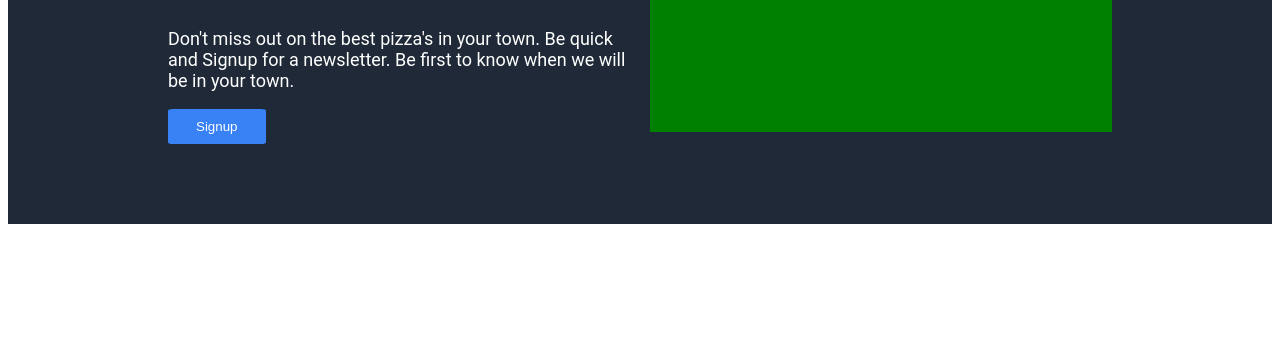
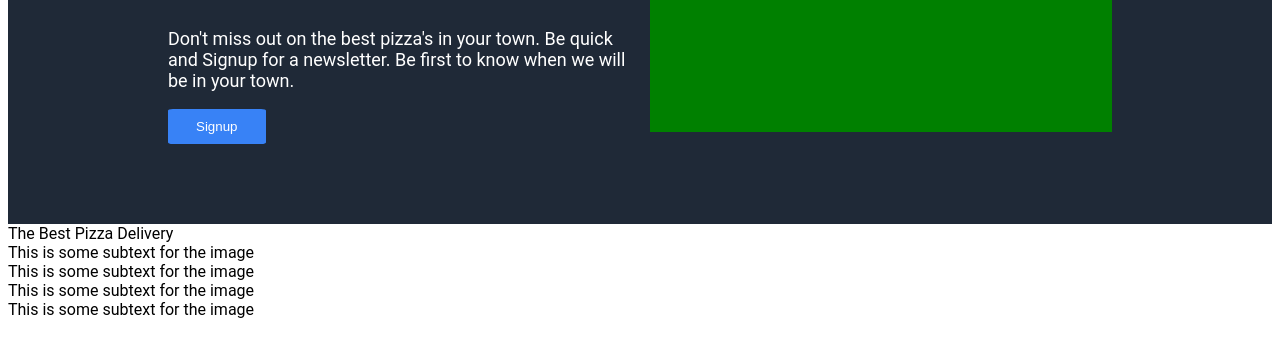
Before and after one commit to TautZuk/landing-page, a plain HTML site: page index.html in a window 1280 px wide. Shown: the part 291-648 px from the top of the page. Drawn offline with Linux system fonts and the light colour scheme.

Commit message:
add html for second container

```diff
--- a/index.html
+++ b/index.html
@@ -28,7 +28,28 @@
             This is a placeholder for image loading
         </div>
         </div>
-</div>
+    </div>
+    <div class="second-container">
+        <div class="info-title">The Best Pizza Delivery</div>
+        <div class="info-tiles">
+            <div class="tile">
+                <div class="tile-box"></div>
+                <div>This is some subtext for the image</div>
+            </div>
+            <div class="tile">
+                <div class="tile-box"></div>
+                <div>This is some subtext for the image</div>
+            </div>
+            <div class="tile">
+                <div class="tile-box"></div>
+                <div>This is some subtext for the image</div>
+            </div>
+            <div class="tile">
+                <div class="tile-box"></div>
+                <div>This is some subtext for the image</div>
+            </div>
+        </div>
+    </div>
 
 </body>
 </html>
```
